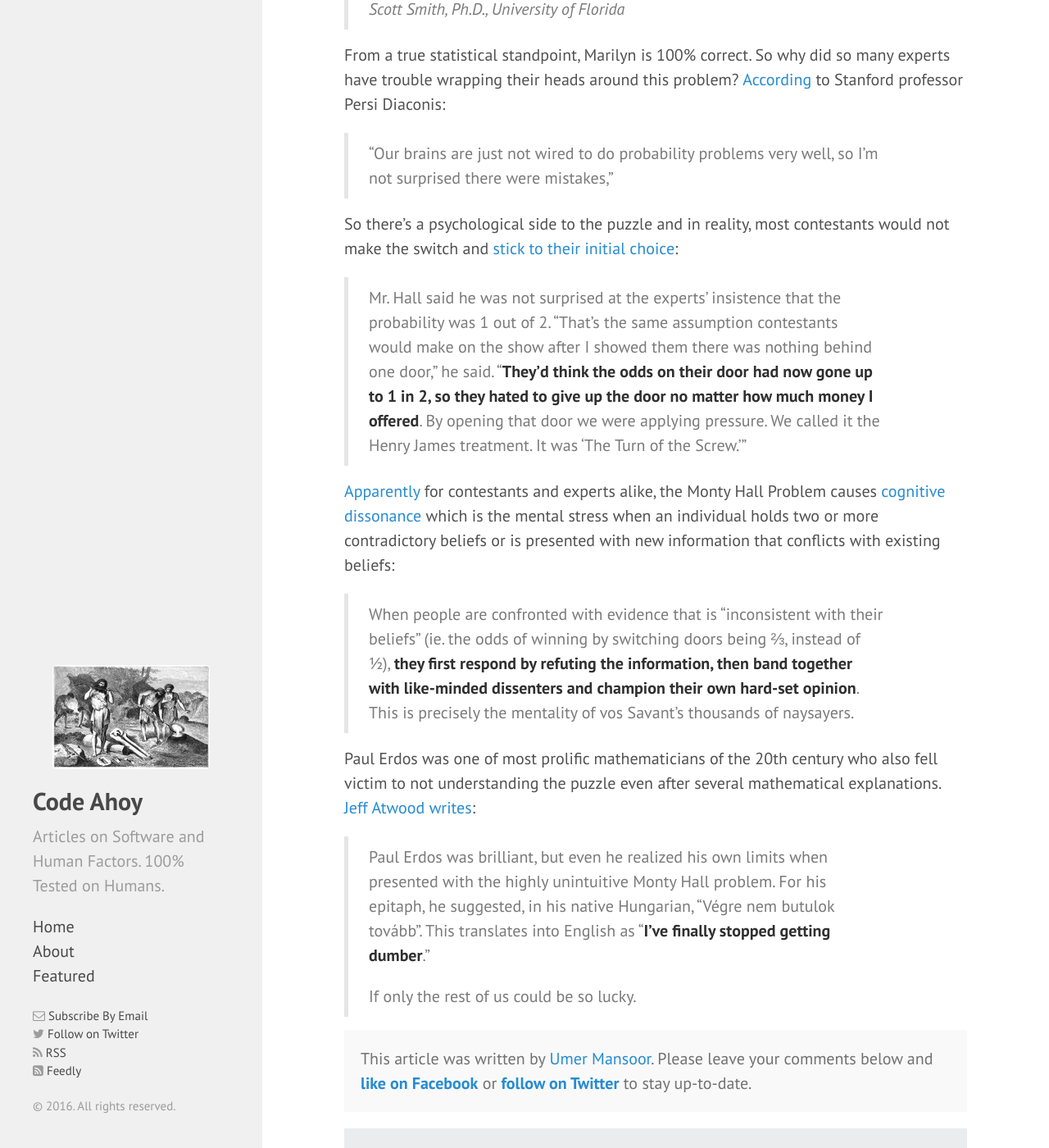
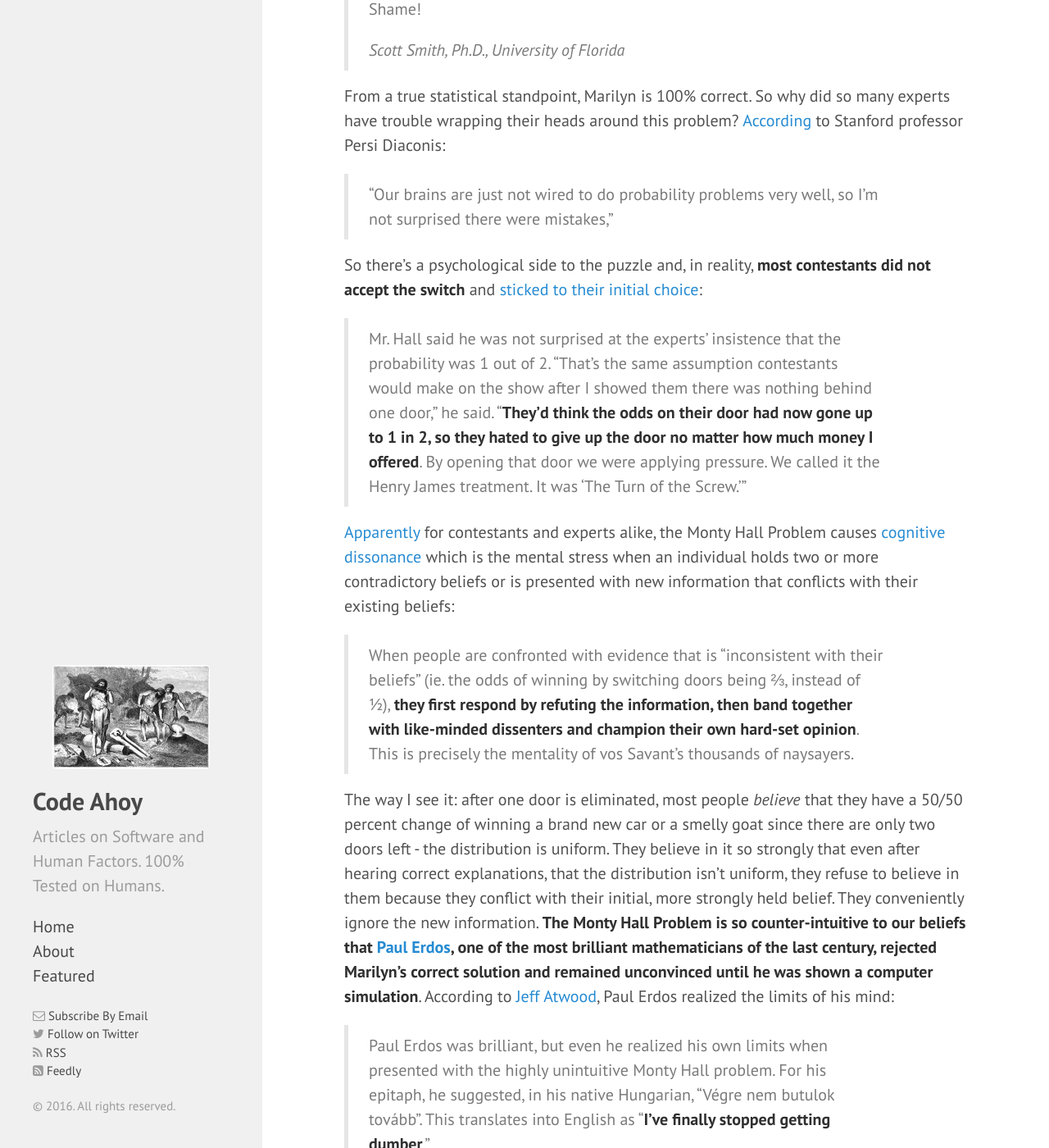
Before and after one commit to talk2viren/umermansoor.github.io, a Jekyll site: the page built from _posts/2016-06-26-behind-monty-halls-closed-doors-our-limited-minds.md, in a window 1280 px wide and 1400 px high, scrolled down 2198 px. Shown: the whole window at 82% size. Built offline with Jekyll 4.4.1, drawn with Linux system fonts in a browser that asks for light colours; nearby versions of some CDN libraries; a script that is not in the unit is left out; comment, search, counter and statistics services are not loaded; some of the changed text lies outside the part shown.

Commit message:
post title changed and added a paragraph

```diff
--- a/_posts/2016-06-26-the-monty-hall-problem.md
+++ b/_posts/2016-06-26-behind-monty-halls-closed-doors-our-limited-minds.md
@@ -1,6 +1,6 @@
 ---
 layout: post
-title: The Monty Hall Problem - Behind Monty's Closed Doors
+title: Behind Monty Hall's Closed Doors - Our Limited Minds
 comments: True
 excerpt_separator: <!--more-->
 ---
@@ -21,17 +21,19 @@
 
 Most people who attempt this problem reach the conclusion that the odds don't change and it doesn't matter whether you switch or stick to your original choice. **The correct answer, however, is that you have a much better chance of winning if you switch**. Sal Khan explains the math behind getting better odds of wining by switching in this [video](https://www.khanacademy.org/math/precalculus/prob-comb/dependent-events-precalc/v/monty-hall-problem). You can even try it for yourself [here](http://math.ucsd.edu/~crypto/cgi-bin/MontyKnows/monty2?2+611).
 
-This problem is know as the [Monty Hall Problem](https://en.wikipedia.org/wiki/Monty_Hall_problem). It is named after the host of a television gameshow "Let's Make a Deal". What's interesting about this puzzle is the controversy it caused in the academic world. [Marilyn vos Savant](), listed in the The Guinness Book of Records for highest recorded IQ, [answered the puzzle](http://marilynvossavant.com/game-show-problem/) in her column in response to question from one of her readers. She wrote:
+This problem is know as the [Monty Hall Problem](https://en.wikipedia.org/wiki/Monty_Hall_problem). It is named after the host of a television gameshow "Let's Make a Deal". What's interesting about this puzzle is the **controversy it caused in the academic world**. It started when [Marilyn vos Savant](https://en.wikipedia.org/wiki/Marilyn_vos_Savant), listed in the The Guinness Book of Records for highest recorded IQ, [answered the puzzle](http://marilynvossavant.com/game-show-problem/) in her column in response to a question from one of her readers. She wrote:
 
 > **Yes; you should switch**. The first door has a *1/3* chance of winning, but the second door has a *2/3*  chance. Here’s a good way to visualize what happened. Suppose there are a million doors, and you pick door *1*. Then the host, who knows what’s behind the doors and will always avoid the one with the prize, opens them all except door *777,777*. You’d switch to that door pretty fast, wouldn’t you?
 
-Her response provoked outrage from thousands of academics who insisted that the odds do not change:
+Her response provoked outrage from thousands of academics who insisted that she is wrong - the odds do not change:
 
 > I’m receiving **thousands of letters, nearly all insisting that I’m wrong**, including the Deputy Director of the Center for Defense Information and a Research Mathematical Statistician from the National Institutes of Health! Of the letters from the general public, **92% are against my answer, and and of the letters from universities, 65% are against my answer. Overall, nine out of ten readers completely disagree with my reply**.
 
 It's just mind boggling that the puzzle evaded so many talented mathematicians and scientists who vehemently criticized Marilyn. Here's what one PhD wrote:
 
-> You blew it, and you blew it big! Since you seem to have difficulty grasping the basic principle at work here, I’ll explain. After the host reveals a goat, you now have a one-in-two chance of being correct. Whether you change your selection or not, the odds are the same. There is enough mathematical illiteracy in this country, and we don’t need the world’s highest IQ propagating more. Shame!
+> You blew it, and you blew it big!
+>
+Since you seem to have difficulty grasping the basic principle at work here, I’ll explain. After the host reveals a goat, you now have a one-in-two chance of being correct. Whether you change your selection or not, the odds are the same. There is enough mathematical illiteracy in this country, and we don’t need the world’s highest IQ propagating more. Shame!
 >
 *Scott Smith, Ph.D., University of Florida*
 
@@ -39,15 +41,15 @@
 
 > “Our brains are just not wired to do probability problems very well, so I'm not surprised there were mistakes,”
 
-So there's a psychological side to the puzzle and in reality, most contestants would not make the switch and [stick to their initial choice](http://www.nytimes.com/1991/07/21/us/behind-monty-hall-s-doors-puzzle-debate-and-answer.html):
+So there's a psychological side to the puzzle and, in reality, **most contestants did not accept the switch** and [sticked to their initial choice](http://www.nytimes.com/1991/07/21/us/behind-monty-hall-s-doors-puzzle-debate-and-answer.html):
 
 > Mr. Hall said he was not surprised at the experts' insistence that the probability was 1 out of 2. "That's the same assumption contestants would make on the show after I showed them there was nothing behind one door," he said. "**They'd think the odds on their door had now gone up to 1 in 2, so they hated to give up the door no matter how much money I offered**. By opening that door we were applying pressure. We called it the Henry James treatment. It was 'The Turn of the Screw.'"
 
-[Apparently](http://priceonomics.com/the-time-everyone-corrected-the-worlds-smartest/j) for contestants and experts alike, the Monty Hall Problem causes [cognitive dissonance](https://en.wikipedia.org/wiki/Cognitive_dissonance) which is the mental stress when an individual holds two or more contradictory beliefs or is presented with new information that conflicts with existing beliefs:
+[Apparently](http://priceonomics.com/the-time-everyone-corrected-the-worlds-smartest/j) for contestants and experts alike, the Monty Hall Problem causes [cognitive dissonance](https://en.wikipedia.org/wiki/Cognitive_dissonance) which is the mental stress when an individual holds two or more contradictory beliefs or is presented with new information that conflicts with their existing beliefs:
 
 > When people are confronted with evidence that is “inconsistent with their beliefs” (ie. the odds of winning by switching doors being ⅔, instead of ½), **they first respond by refuting the information, then band together with like-minded dissenters and champion their own hard-set opinion**. This is precisely the mentality of vos Savant’s thousands of naysayers.
 
-Paul Erdos was one of most prolific mathematicians of the 20th century who also fell victim to not understanding the puzzle even after several mathematical explanations. [Jeff Atwood writes](https://blog.codinghorror.com/monty-hall-monty-fall-monty-crawl/):
+The way I see it: after one door is eliminated, most people *believe* that they have a 50/50 percent change of winning a brand new car or a smelly goat since there are only two doors left - the distribution is uniform. They believe in it so strongly that even after hearing correct explanations, that the distribution isn't uniform, they refuse to believe in them because they conflict with their initial, more strongly held belief. They conveniently ignore the new information. **The Monty Hall Problem is so counter-intuitive to our beliefs that [Paul Erdos](https://en.wikipedia.org/wiki/Paul_Erd%C5%91s), one of the most brilliant mathematicians of the last century, rejected Marilyn's correct solution and remained unconvinced until he was shown a computer simulation**. According to [Jeff Atwood](https://blog.codinghorror.com/monty-hall-monty-fall-monty-crawl/), Paul Erdos realized the limits of his mind:
 
 > Paul Erdos was brilliant, but even he realized his own limits when presented with the highly unintuitive Monty Hall problem. For his epitaph, he suggested, in his native Hungarian, "Végre nem butulok tovább". This translates into English as "**I've finally stopped getting dumber**."
 >
```
